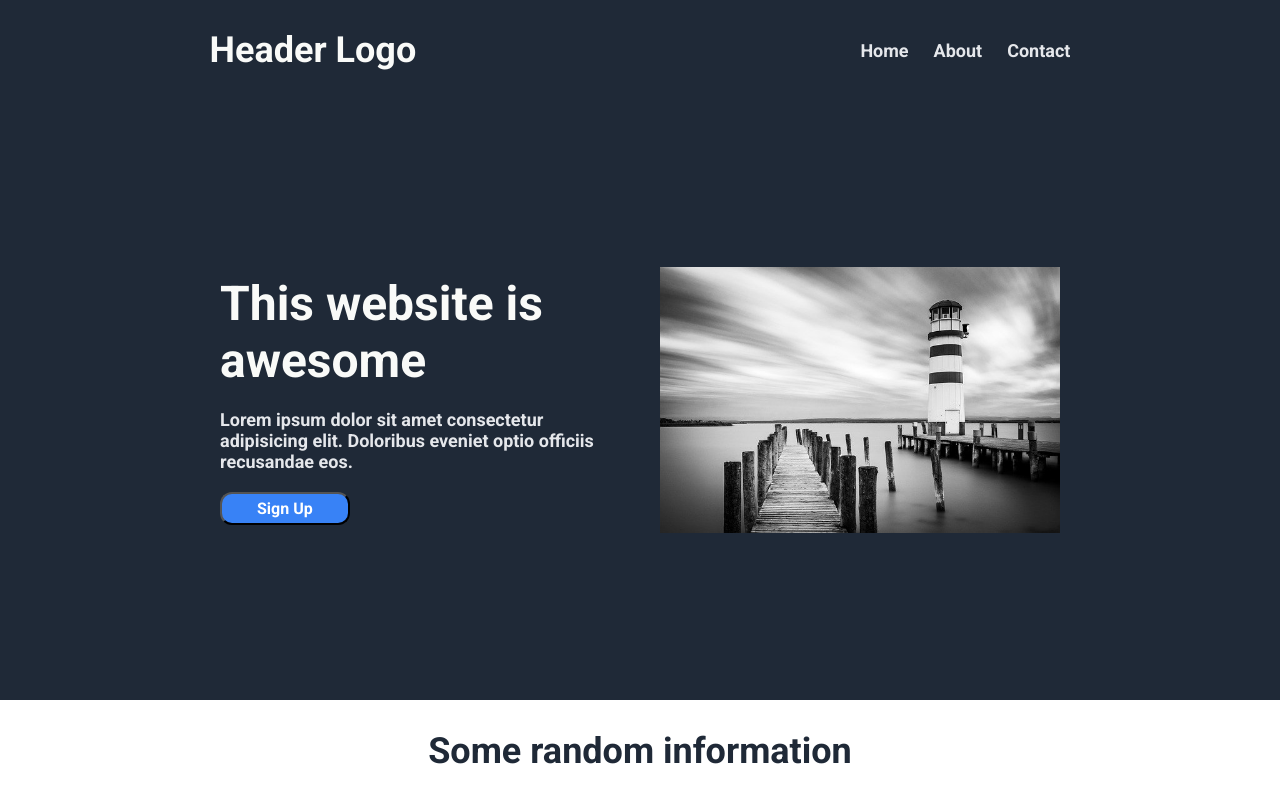
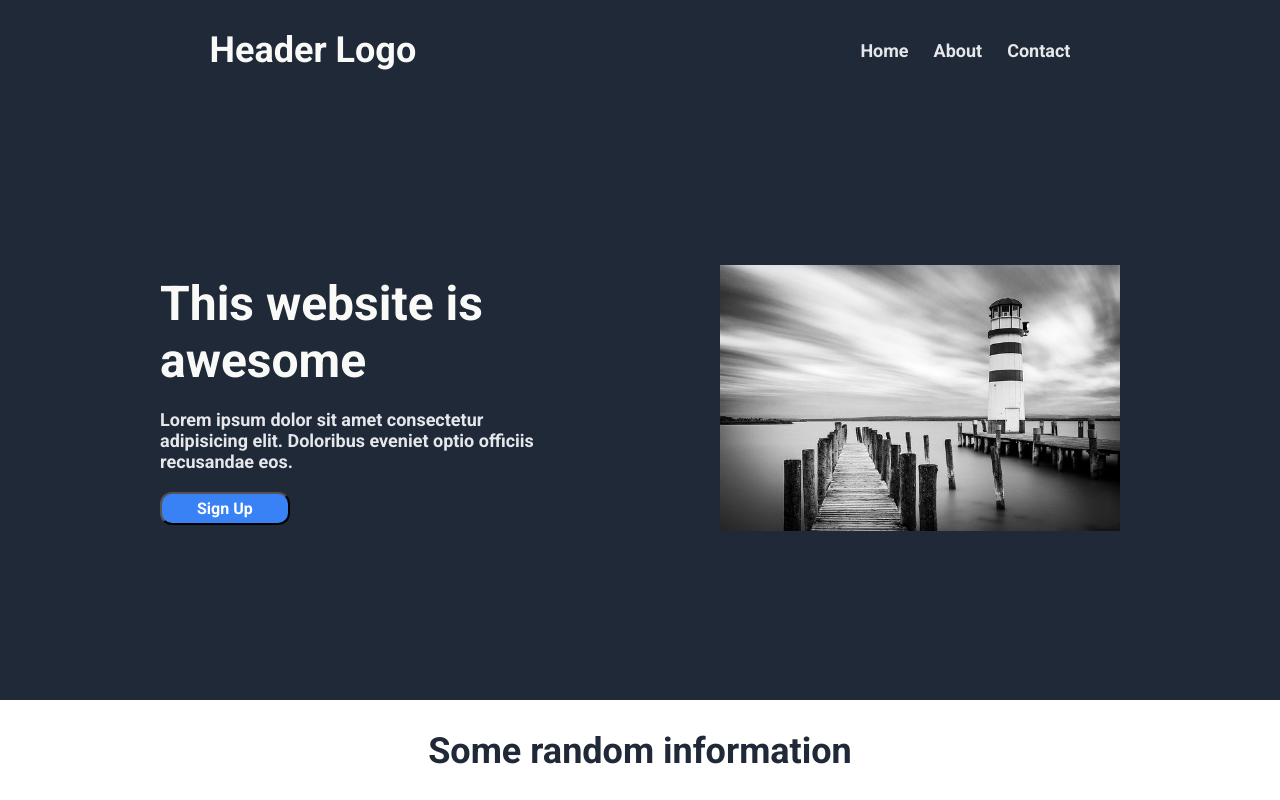
Before and after one commit to suryanva/TOPLandingPage, a plain HTML site: page index.html in a window 1280 px wide. Shown: the top 800 px of the page. Drawn offline with Linux system fonts and the light colour scheme.

Commit message:
made changesin hero section via introducing flex

```diff
--- a/index.html
+++ b/index.html
@@ -1,5 +1,6 @@
 <!DOCTYPE html>
 <html lang="en">
+
 <head>
   <meta charset="UTF-8">
   <meta http-equiv="X-UA-Compatible" content="IE=edge">
@@ -7,6 +8,7 @@
   <link rel="stylesheet" href="style.css">
   <title>Landing Page</title>
 </head>
+
 <body>
   <!-- Begining of the Navigation bar -->
   <nav class="navbar">
@@ -29,7 +31,7 @@
   <!-- Begining of the Hero section -->
 
   <section class="section-1">
-        <div class="container">
+
     <div class="left-section">
       <h1>This website is awesome</h1>
       <h3>
@@ -38,12 +40,10 @@
       </h3>
       <input class="button" type="button" value="Sign Up" />
     </div>
-          <img
-            class="image"
-            src="./lake-gb67b38945_640.jpg"
-            alt="This is an image"
-          />
+    <div>
+      <img class="image" src="./lake-gb67b38945_640.jpg" alt="This is an image" />
     </div>
+
   </section>
 
   <!-- This is the end of section 1 -->
@@ -112,7 +112,7 @@
           <h2>Call to action! It's time</h2>
           <p>Sign up for our product by clicking that button right over there!</p>
         </div>
-        <input class="call-button"type="button" value="Sign Up">
+        <input class="call-button" type="button" value="Sign Up">
       </div>
     </div>
   </section>
@@ -120,8 +120,9 @@
   <!-- End of the Call to Action section -->
 
   <footer>
-    <p>Copyright &#169;  The Odin Project 2022</p>
+    <p>Copyright &#169; The Odin Project 2022</p>
   </footer>
 
 </body>
+
 </html>
--- a/style.css
+++ b/style.css
@@ -1,11 +1,11 @@
-@import url('https://fonts.googleapis.com/css2?family=Roboto:wght@400;500;700&display=swap');
+@import url("https://fonts.googleapis.com/css2?family=Roboto:wght@400;500;700&display=swap");
 
-*{
+* {
   box-sizing: border-box;
   /* border: 2px solid red; */
   margin: 0;
   padding: 0;
-    font-family: "Roboto",sans-serif;
+  font-family: "Roboto", sans-serif;
   font-weight: bold;
 }
 
@@ -31,7 +31,6 @@
 .links .items {
   display: flex;
   list-style: none;
-
 }
 
 ul li a {
@@ -48,18 +47,14 @@ ul li a {
 .section-1 {
   background-color: #1f2937;
   height: 600px;
+  display: flex;
+  flex-direction: row;
+  justify-content: space-evenly;
+  align-items: center;
 }
 
-.section-1 .container {
-    height: 100%;
-    display: flex;
-    flex-direction: row;
-    justify-content: center;
-    align-items: center;
-    gap: 40px;
-}
-
-.left-section , img {
+.left-section,
+img {
   width: 400px;
 }
 
@@ -74,7 +69,7 @@ ul li a {
 .left-section h1 {
   font-size: 48px;
   font-weight: bolder;
-    color:#f9faf8;
+  color: #f9faf8;
 }
 
 h3 {
@@ -88,14 +83,12 @@ h3 {
   padding: 5px 35px;
   font-size: medium;
   border-radius: 12px;
-
 }
 
 /* Section 2 Begins */
 .section-2 {
   height: 400px;
 }
-
 
 .top-child h1 {
   font-size: 36px;
@@ -117,7 +110,6 @@ h3 {
 .bottom-child {
   width: 100px;
   height: 100px;
-
 }
 
 .bottom-child p {
@@ -139,7 +131,7 @@ h3 {
   background-color: #e5e7eb;
 }
 
-.truecontainers .container .main-quote  {
+.truecontainers .container .main-quote {
   font-size: 36px;
   font-style: italic;
   font-weight: lighter;
```
Lines whose indentation alone changed are shown as unchanged.
